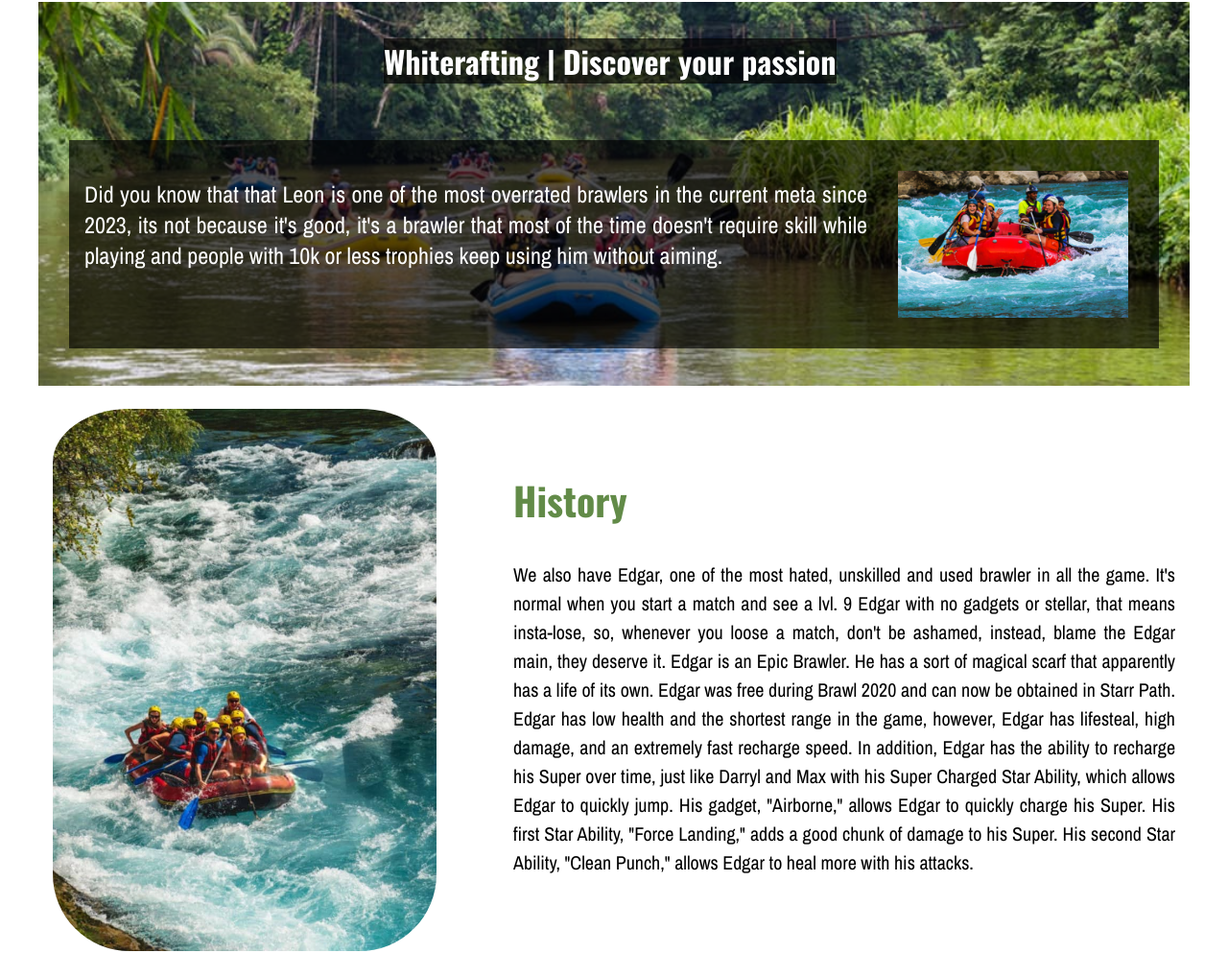
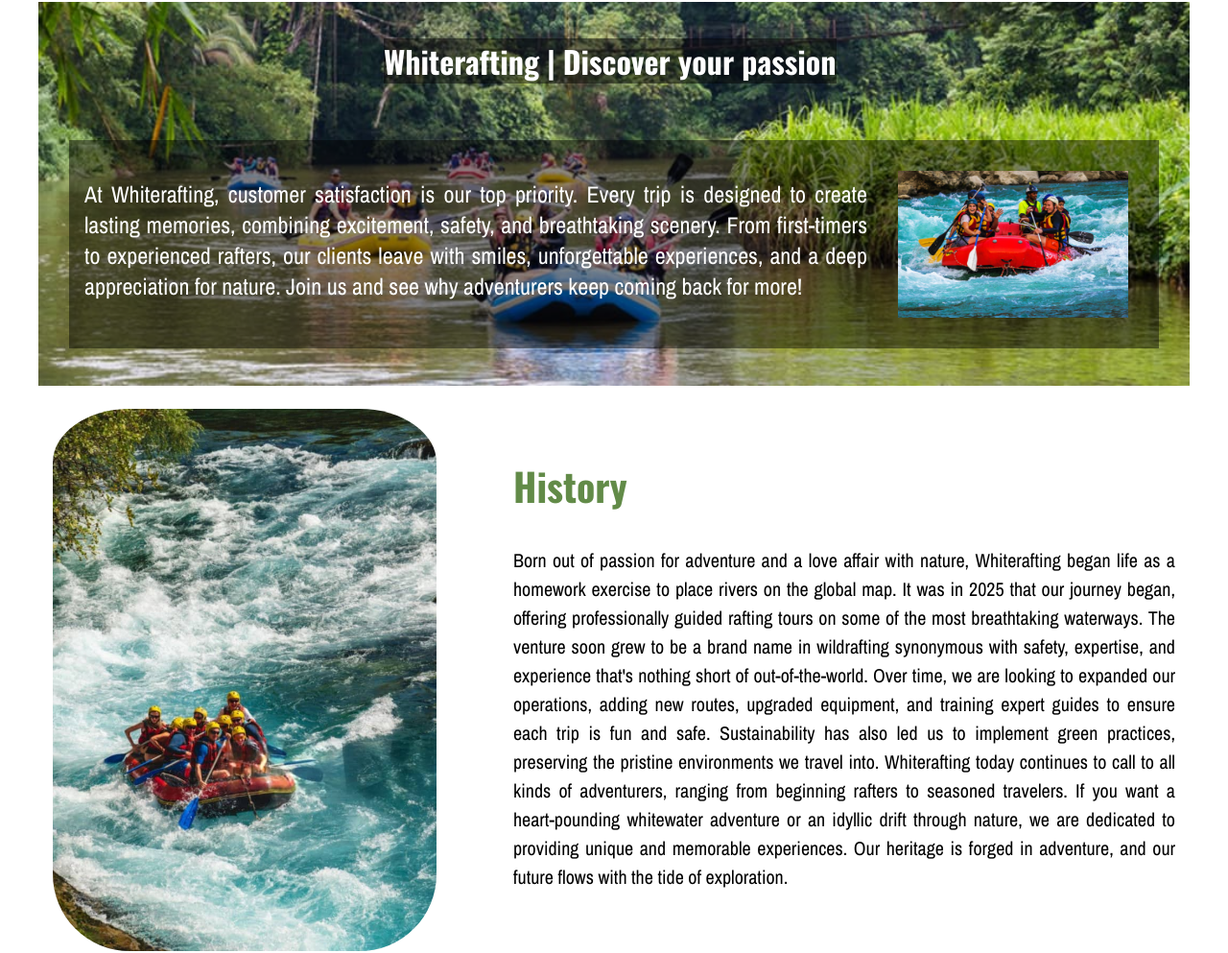
Before and after one commit to hugo-vasques/wdd130, a plain HTML site: page wwr/about.html in a window 1280 px wide. Shown: the part 111-1104 px from the top of the page at 96% size. Drawn offline with nearby package versions, Linux system fonts and the light colour scheme.

Commit message:
added proper descriptions to h1 article and h2 paragraph

```diff
--- a/wwr/about.html
+++ b/wwr/about.html
@@ -34,9 +34,10 @@
             <h1>Whiterafting | Discover your passion</h1>
             <article>
                 <img src="images/happy.jpg" alt="A bunch of people happy while whiterafting">
-                <p>Did you know that that Leon is one of the most overrated brawlers in the current meta
-                    since 2023, its not because it's good, it's a brawler that most of the time doesn't require skill
-                    while playing and people with 10k or less trophies keep using him without aiming.</p>
+                <p>At Whiterafting, customer satisfaction is our top priority. Every trip is designed to create lasting
+                    memories, combining excitement, safety, and breathtaking scenery. From first-timers to experienced
+                    rafters, our clients leave with smiles, unforgettable experiences, and a deep appreciation for
+                    nature. Join us and see why adventurers keep coming back for more!</p>
             </article>
         </div>
         <section>
@@ -46,24 +47,21 @@
                 </div>
                 <div class="intro">
                     <h2 class="title2">History</h2>
-                    <p>We also have Edgar, one of the most hated, unskilled and used brawler in all the game.
-                        It's normal when you start a match and see a lvl. 9 Edgar with no gadgets or stellar,
-                        that means insta-lose, so, whenever you loose a match, don't be ashamed, instead, blame
-                        the Edgar main, they deserve it. Edgar is an Epic Brawler. He has a sort of magical scarf that
-                        apparently has a life of its own. Edgar was free during Brawl 2020 and can now be obtained in
-                        Starr
-                        Path. Edgar has low health and the shortest range in the game, however, Edgar has lifesteal,
-                        high
-                        damage, and an extremely fast recharge speed. In addition, Edgar has the ability to recharge his
-                        Super
-                        over time, just like Darryl and Max with his Super Charged Star Ability, which allows Edgar to
-                        quickly
-                        jump. His gadget, "Airborne," allows Edgar to quickly charge his Super. His first Star Ability,
-                        "Force
-                        Landing," adds a good chunk of damage to his Super. His second Star Ability, "Clean Punch,"
-                        allows
-                        Edgar
-                        to heal more with his attacks.
+                    <p>Born out of passion for adventure and a love affair with nature, Whiterafting began life as a
+                        homework exercise to place rivers on the global map. It was in 2025 that our journey began,
+                        offering professionally guided rafting tours on some of the most breathtaking waterways. The
+                        venture soon grew to be a brand name in wildrafting synonymous with safety, expertise, and
+                        experience that's nothing short of out-of-the-world.
+
+                        Over time, we are looking to expanded our operations, adding new routes, upgraded equipment, and
+                        training
+                        expert guides to ensure each trip is fun and safe. Sustainability has also led us to implement
+                        green practices, preserving the pristine environments we travel into.
+
+                        Whiterafting today continues to call to all kinds of adventurers, ranging from beginning rafters
+                        to seasoned travelers. If you want a heart-pounding whitewater adventure or an idyllic drift
+                        through nature, we are dedicated to providing unique and memorable experiences. Our heritage is
+                        forged in adventure, and our future flows with the tide of exploration.
                     </p>
                 </div>
             </div>
--- a/wwr/styles/rafting.css
+++ b/wwr/styles/rafting.css
@@ -58,13 +58,13 @@
     position: absolute;
     top: 0.5em;
     left: 30%;
-    background-color: rgb(0, 0, 0, 0.65);
+    background-color: rgb(0, 0, 0, 0.45);
     color: white;
 }
 
 .hero article {
     position: absolute;
-    background-color: rgba(0, 0, 0, 0.65);
+    background-color: rgba(0, 0, 0, 0.45);
     top: 9rem;
     left: 2rem;
     right: 2rem;
```
